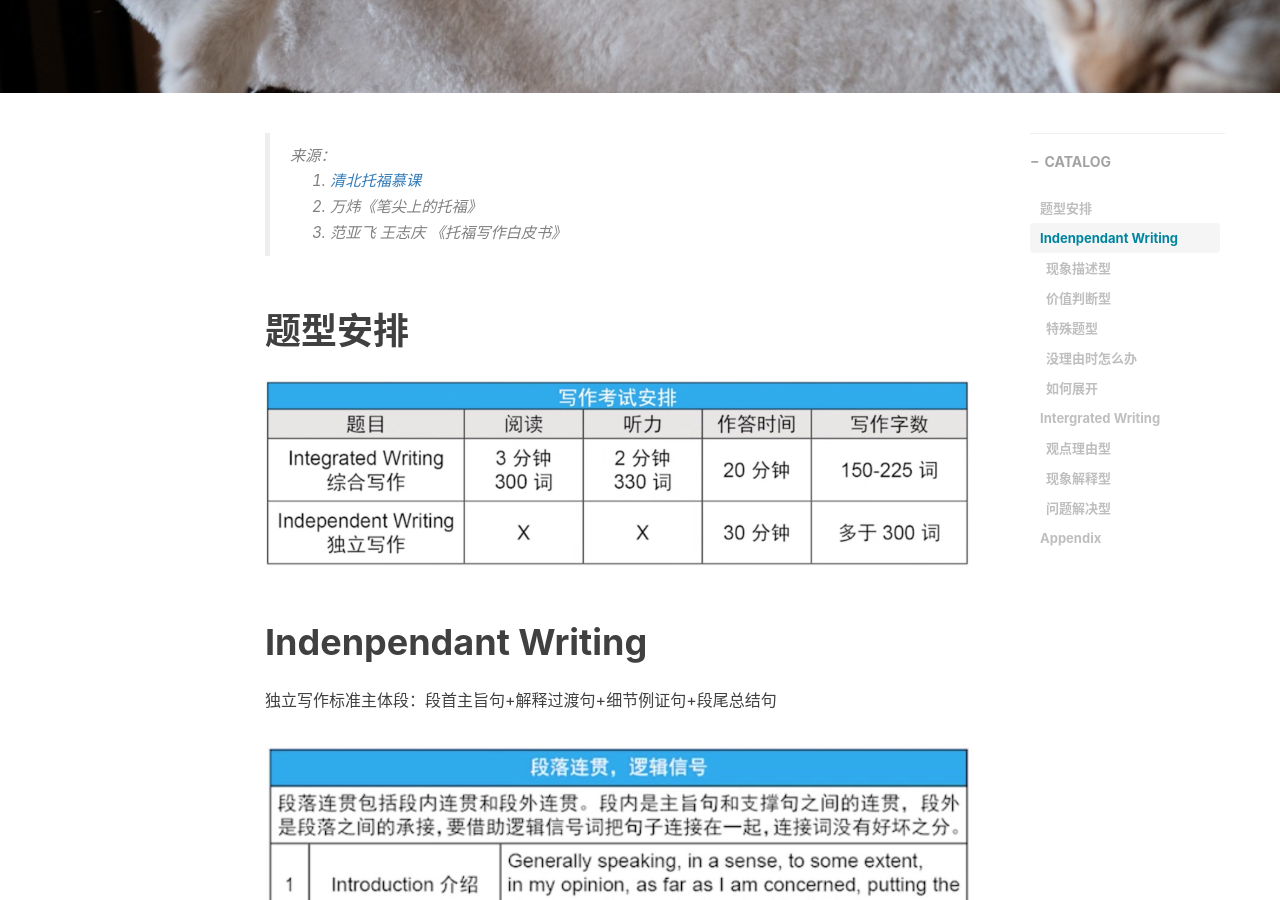
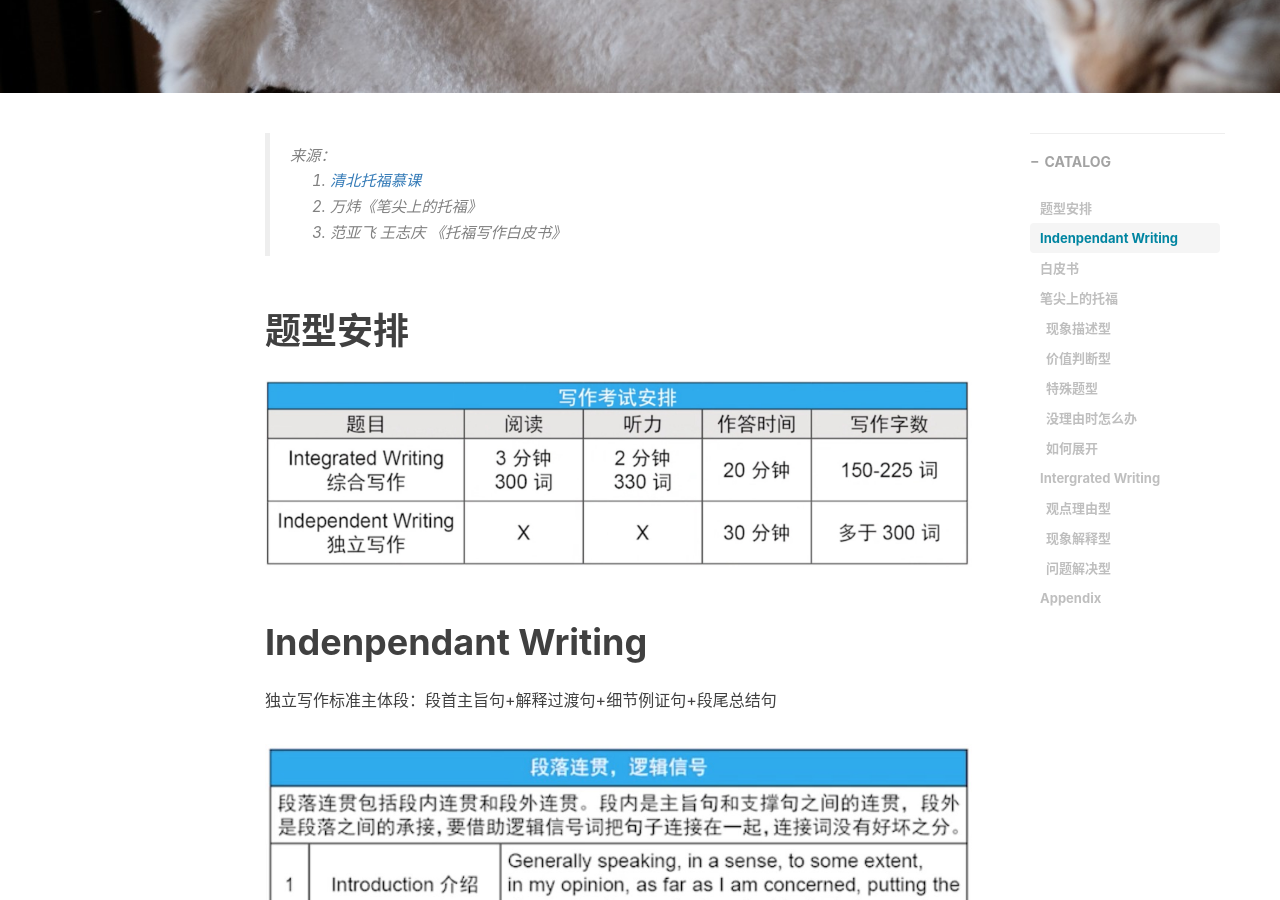
Before and after one commit to MessiahChen/MessiahChen.github.io, a Jekyll site: the page built from _posts/2020-07-23-TOEFL-Writing.markdown, in a window 1280 px wide and 900 px high, scrolled down 430 px. Built offline with Jekyll 4.4.1, drawn with Linux system fonts in a browser that asks for light colours; nearby versions of some CDN libraries; comment, search, counter and statistics services are not loaded.

Commit message:
post update

```diff
--- a/_posts/2020-07-23-TOEFL-Writing.markdown
+++ b/_posts/2020-07-23-TOEFL-Writing.markdown
@@ -45,6 +45,8 @@ tags:
 
 ---
 
+## 白皮书
+
 解题思路：
 
 - 原因分析
@@ -89,6 +91,8 @@ tags:
 4. 转折论证：支持和加强转折句的观点，解释、推论或说明原因
 
 ---
+
+## 笔尖上的托福
 
 独立写作分类：
 
```
